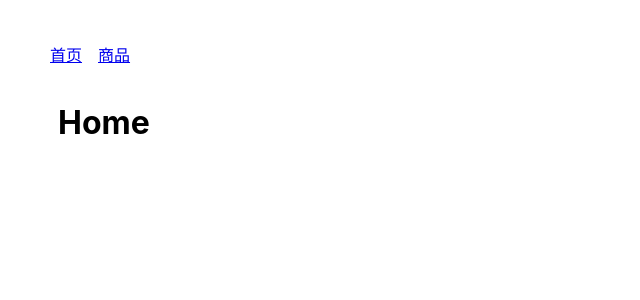
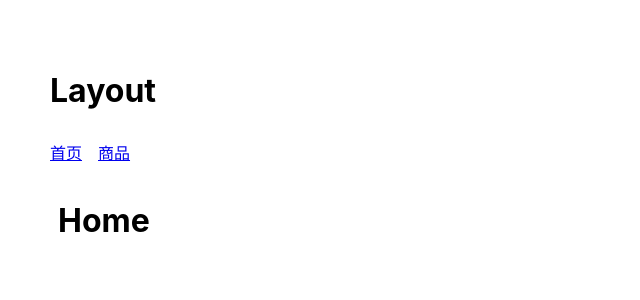
Before and after one commit to bubucuo/router6-nut, a JavaScript app: page / in a window 1280 px wide. Shown: the top 300 px of the page, without its empty margins (0-640 px from the left). Built offline with nearby package versions, Linux system fonts and the light colour scheme.

Commit message:
save ls1
react18

```diff
--- a/package.json
+++ b/package.json
@@ -6,8 +6,8 @@
     "@testing-library/jest-dom": "^5.11.4",
     "@testing-library/react": "^11.1.0",
     "@testing-library/user-event": "^12.1.10",
-    "react": "^17.0.2",
-    "react-dom": "^17.0.2",
+    "react": "^18.0.0",
+    "react-dom": "^18.0.0",
     "react-router-dom": "^6.2.1",
     "react-scripts": "4.0.3",
     "web-vitals": "^1.0.1"
--- a/src/App.js
+++ b/src/App.js
@@ -1,5 +1,6 @@
 import {
   BrowserRouter as Router,
+  // HashRouter as Router,
   Routes,
   Route,
   Link,
@@ -18,6 +19,7 @@ export default function App(props) {
             <Route path="product" element={<Product />}>
               <Route path=":id" element={<ProductDetail />} />
             </Route>
+
             <Route path="*" element={<NoMatch />} />
           </Route>
         </Routes>
@@ -29,8 +31,10 @@ export default function App(props) {
 function Layout() {
   return (
     <div>
+      <h1>Layout</h1>
       <Link to="/">首页</Link>
       <Link to="/product">商品</Link>
+
       <Outlet />
     </div>
   );
@@ -49,6 +53,7 @@ function Product() {
     <div>
       <h1>Product</h1>
       <Link to="/product/123">商品详情</Link>
+
       <Outlet />
     </div>
   );
```
Also changed, not shown: src/index.js (+3 -4 lines), 1 other file (tests, documents, lock files or other folders).
